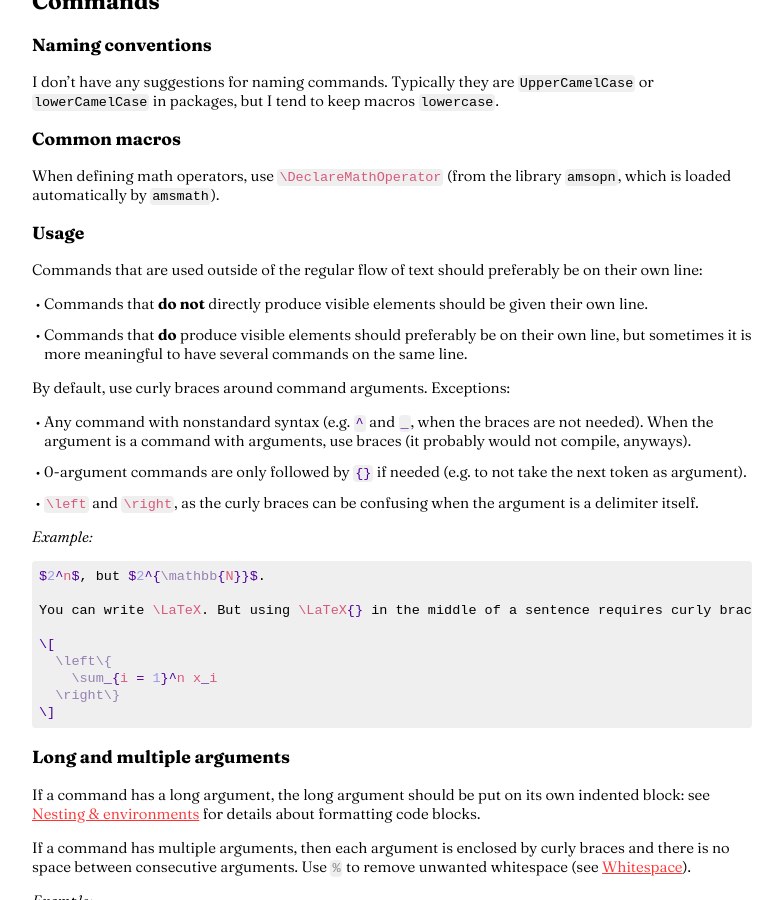
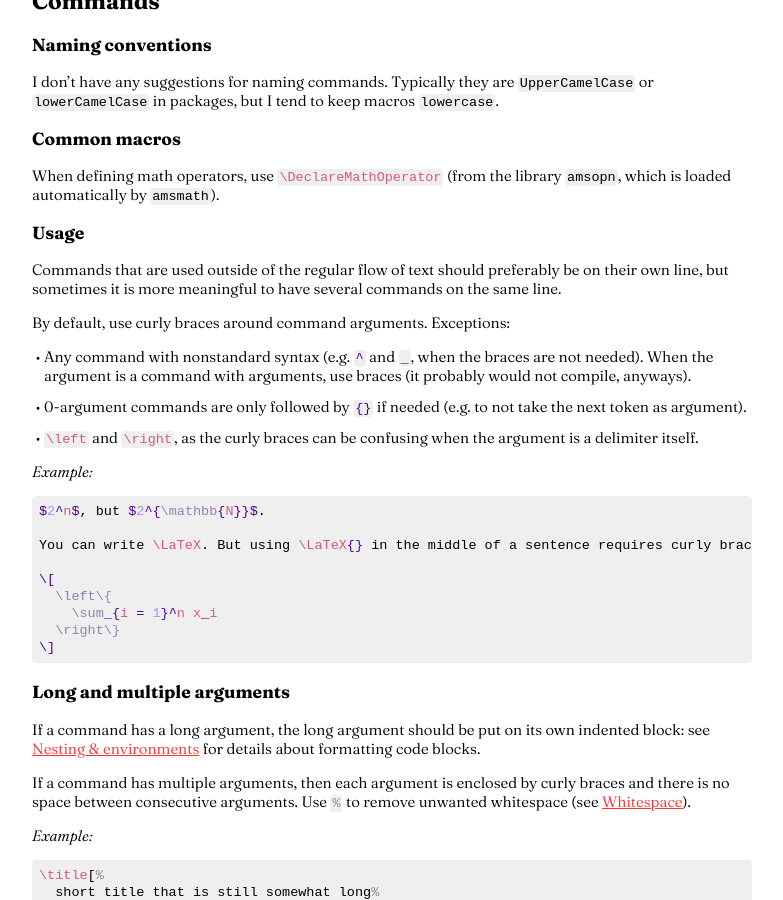
Before and after one commit to isaacxren/isaacxren.github.io, a Jekyll site: the page built from misc/LaTeX-style-guide.md, in a window 1280 px wide and 900 px high, scrolled down 2191 px. Shown: the whole window, without its empty margins (248-1031 px from the left). Built offline with Jekyll 4.4.1, drawn with Linux system fonts in a browser that asks for light colours; some web fonts are replaced; some of the changed text lies outside the part shown.

Commit message:
improvements and corrections

````diff
--- a/misc/LaTeX-style-guide.md
+++ b/misc/LaTeX-style-guide.md
@@ -17,14 +17,14 @@
 ------------------
 
 A `.tex` file is divided into two parts: the **preamble** and the **body**.
-They are formatted as follows:
+The file is formatted as follows:
 
 ```TeX
-% <preamble>
+<preamble>
 
 \begin{document}
 
-% <body>
+<body>
 
 \end{document}
 ```
@@ -95,9 +95,7 @@
 
 ### Usage
 
-Commands that are used outside of the regular flow of text should preferably be on their own line:
-* Commands that **do not** directly produce visible elements should be given their own line.
-* Commands that **do** produce visible elements should preferably be on their own line, but sometimes it is more meaningful to have several commands on the same line.
+Commands that are used outside of the regular flow of text should preferably be on their own line, but sometimes it is more meaningful to have several commands on the same line.
 
 By default, use curly braces around command arguments. Exceptions:
 * Any command with nonstandard syntax (e.g. `^` and `_`, when the braces are not needed). When the argument is a command with arguments, use braces (it probably would not compile, anyways).
@@ -127,7 +125,7 @@
 ```TeX
 \title[%
   short title that is still somewhat long%
-]{ {%- raw %}%{%endraw %}
+]{%- raw %}{%{%endraw %}
   long title that is even longer than the short title, so long that even the
   short title is somewhat long%
 }
````
Also changed, not shown: other parts of misc/LaTeX-style-guide.md (+3 -1 lines).
